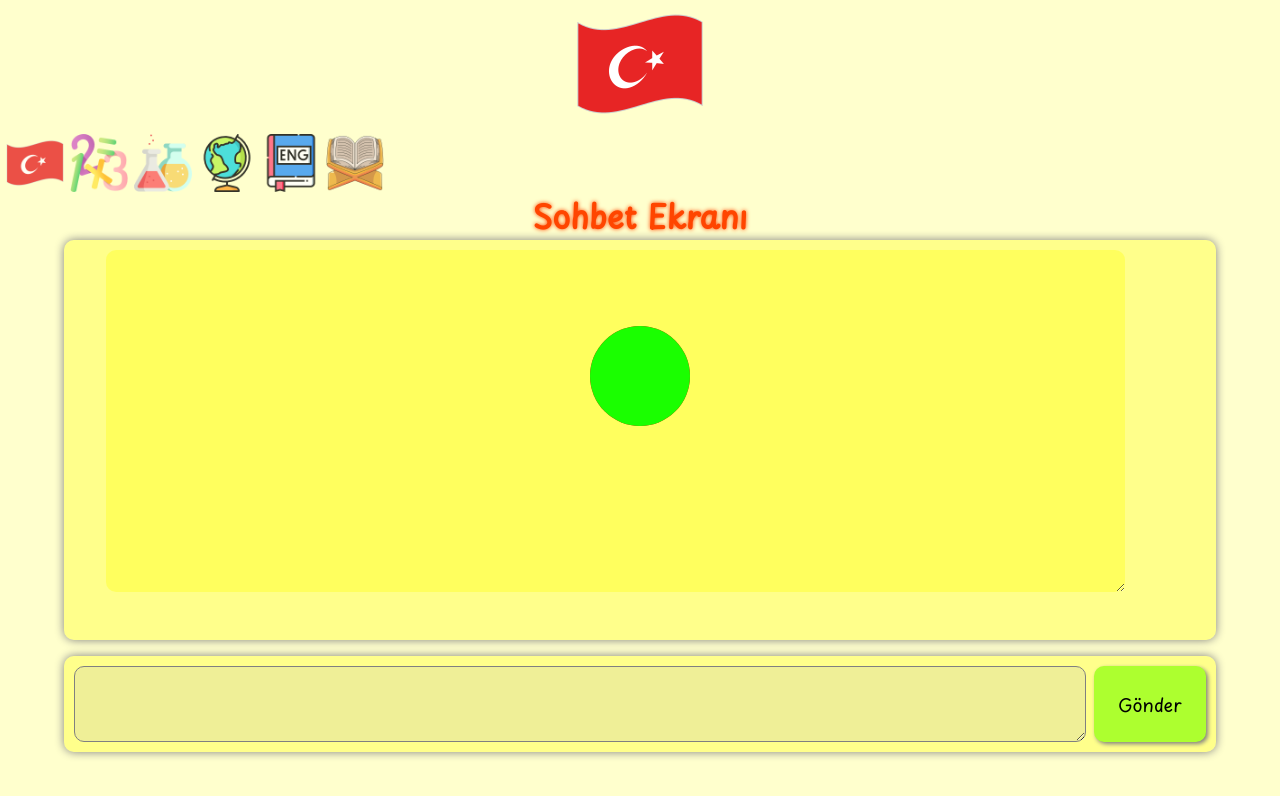
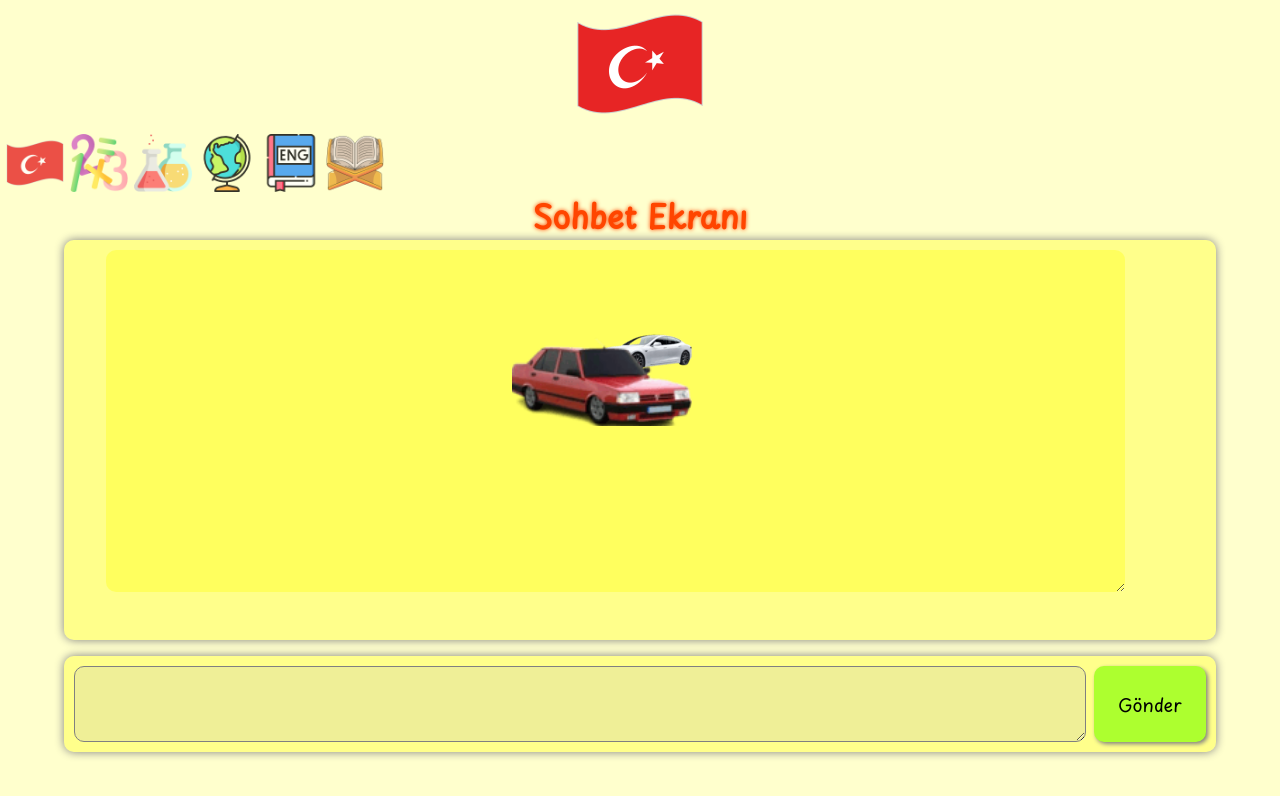
Before and after one commit to hdinceler/jsGames, a website: page topYakalaOnline/index copy.html in a window 1280 px wide. Drawn offline with Linux system fonts and the light colour scheme.

Commit message:
Add files via upload

```diff
--- a/topYakalaOnline/style.css
+++ b/topYakalaOnline/style.css
@@ -105,7 +105,10 @@ body{
 #topRakip{
     height: 100px;
     width:100px;
-    background-color: red;
+    background-image: url('./playerTesla.png');
+    background-size: contain;      /* veya 64px 64px */
+    background-repeat: no-repeat;
+    width: 128px;
     border-radius: 50%;
     z-index: 9999;
     position: absolute;
@@ -114,8 +117,11 @@ body{
 #topBen{
     height: 100px;
     width:100px;
-    background-color: rgb(26, 255, 0);
-    border-radius: 50%;
+
     z-index: 9999;
     position: absolute;
+    background-image: url('./playerTofas.png');
+    background-size: contain;      /* veya 64px 64px */
+    background-repeat: no-repeat;
+    width: 256px;
 }
```
Also changed, not shown: topYakalaOnline/index.html (+1 -1 lines), topYakalaOnline/playerTesla.png (added), topYakalaOnline/playerTofas.png (added).
